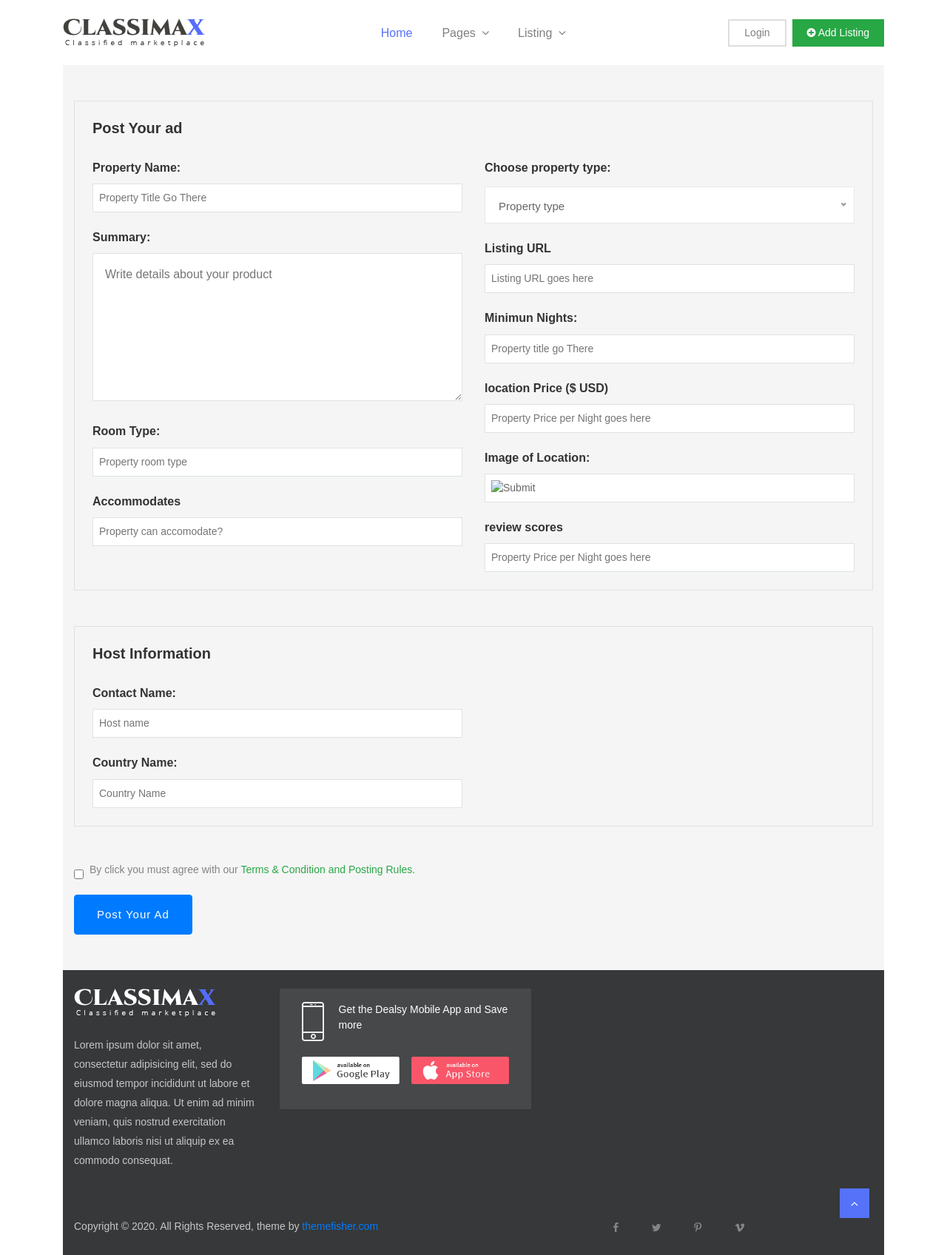
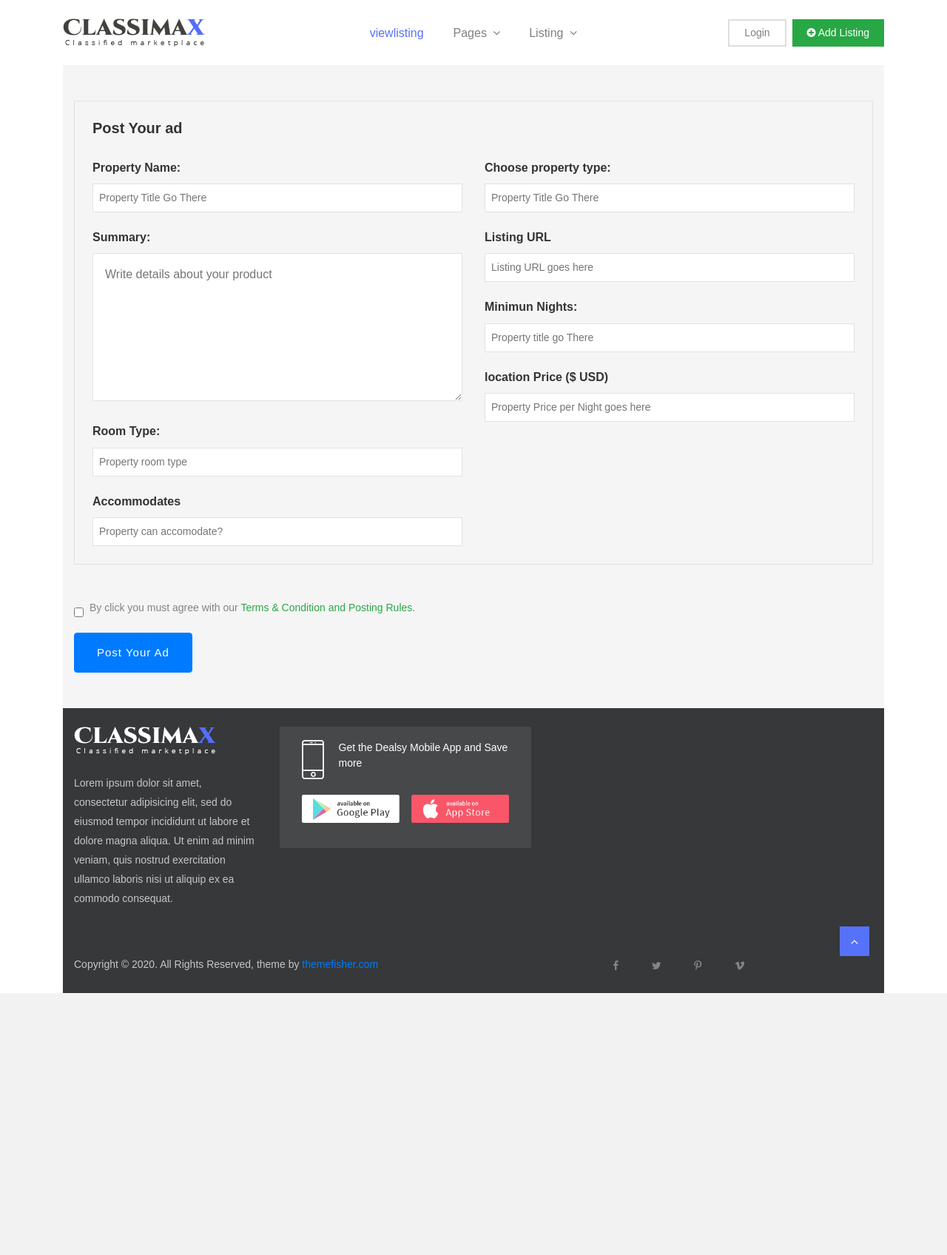
Before and after one commit to baddipudiDebora/MongoDBholidayhomeListing, a Flask app: page /addlisting in a window 1280 px wide. Shown: the whole page at 74% size. After the commit the page ends 1342 px from the top, so only its background shows below. Run offline with Flask 2, Linux system fonts and the light colour scheme; a database or web service that is not in the repository returns one stand-in record (values such as "Sample title"); some libraries are stand-ins or nearby versions; some web fonts are replaced.

Commit message:
Updated Ad-Listing form

```diff
--- a/run.py
+++ b/run.py
@@ -42,7 +42,7 @@ def login():
         if login_user:
             if bcrypt.hashpw(request.form['pass'].encode('utf-8'), login_user['password']) == login_user['password']:
                 session['username'] = request.form['username']
-                return redirect(url_for('home'))
+                return redirect(url_for('viewlisting'))
         return 'Invalid username/password combination'
     return render_template('login.html')
 
@@ -64,11 +64,6 @@ def register():
     return render_template('register.html')
 
 
-@app.route('/home')
-def home():
-    return render_template("ad-list-view.html", page_title="Start shopping")
-
-
 @app.route('/get_property_type')
 def get_property_type():
     return render_template('get_property_type.html',
@@ -77,9 +72,13 @@ def get_property_type():
 
 @app.route('/addlisting')
 def addlisting():
-    listings=mongo.db.listingsAndReviews.find()
+    return render_template("Ad-listing.html", listings=mongo.db.listingsAndReviews.find(),new_list=[])
+
+@app.route('/adlistingform', methods=['POST'])
+def adlistingform():
+    listings=mongo.db.listingsAndReviews
     listings.insert_one(request.form.to_dict())
-    return render_template("Ad-listing.html", new_list=[])
+    return redirect(url_for('viewlisting'))
 
 
 @app.route('/viewlisting')
--- a/templates/Ad-listing.html
+++ b/templates/Ad-listing.html
@@ -3,7 +3,7 @@
 <body class="body-wrapper">
   <section class="ad-post bg-gray py-5">
     <div class="container">
-      <form action="{{ url_for('addlisting') }}" method="POST" >
+      <form action="{{ url_for('adlistingform') }}" method="POST" >
         <!-- Post Your ad start -->
         <fieldset class="border border-gary p-4 mb-5">
           <div class="row">
@@ -14,13 +14,13 @@
               <h6 class="font-weight-bold pt-4 pb-1">Property Name:</h6>
               <input
                 type="text"
-                name="property_name"
+                name="name"
                 class="border w-100 p-2 bg-white text-capitalize"
                 placeholder="Property title go There"
               />
               <h6 class="font-weight-bold pt-4 pb-1">Summary:</h6>
               <textarea
-                name="property-summary"
+                name="summary"
                 id=""
                 class="border p-3 w-100"
                 rows="7"
@@ -32,7 +32,7 @@
                     <h6 class="font-weight-bold pt-4 pb-1">Room Type:</h6>
                     <input
                       type="text"
-                      name="property_room_type"
+                      name="room_type"
                       class="border w-100 p-2 bg-white"
                       placeholder="Property room type"
                     />
@@ -43,7 +43,7 @@
                     </h6>
                     <input
                       type="number"
-                      name="property_accommodates"
+                      name="accommodates"
                       class="border w-100 p-2 bg-white"
                       placeholder="Property can accomodate?"
                     />
@@ -53,24 +53,17 @@
             </div>
             <div class="col-lg-6">
               <h6 class="font-weight-bold pt-4 pb-1">Choose property type:</h6>
-              <select
+                <input
+                type="text"
                 name="property_type"
-                class="w-100 form-control mt-lg-1 mt-md-2 bg-white"
-              >
-                <option value="" disabled selected>Property type</option>
-                {% for list in listings %} {% if list.property_type not in
-                new_list %}
-                <option value="{{list.property_type}}">
-                  {{list.property_type}}</option
-                >
-                {{ new_list.append(list.property_type) }} {% print(new_list) %}
-                {% endif %} {% endfor %}
-              </select>
+                class="border w-100 p-2 bg-white text-capitalize"
+                placeholder="Property title go There"
+              />
               <div>
                 <h6 class="font-weight-bold pt-4 pb-1">Listing URL</h6>
                 <input
                   type="url"
-                  name="property_listing_utl"
+                  name="listing_url"
                   class="border w-100 p-2 bg-white"
                   placeholder="Listing URL goes here"
                 />
@@ -81,7 +74,7 @@
                   <h6 class="font-weight-bold pt-4 pb-1">Minimun Nights:</h6>
                   <input
                     type="number"
-                    name="property_minimum_nights"
+                    name="minimum_nights"
                     class="border w-100 p-2 bg-white"
                     placeholder="Property title go There"
                   />
@@ -92,69 +85,18 @@
                   </h6>
                   <input
                     type="number"
-                    name="property_price"
+                    name="price "
                     class="border w-100 p-2 bg-white"
                     placeholder="Property Price per Night goes here"
                   />
                 </div>
 
-
-              <div class="row px-12">
-                <div class="col-lg-12">
-                  <div>
-                    <h6 class="font-weight-bold pt-4 pb-1">
-                      Image of Location:
-                    </h6>
-                    <input
-                      type="image"
-                      name="property_images_picture_url"
-                      class="border w-100 p-2 bg-white"
-                      placeholder="Property image location"
-                    />
-                  </div>
-                  <div>
-                    <h6 class="font-weight-bold pt-4 pb-1">
-                      review scores
-                    </h6>
-                    <input
-                      type="number"
-                      name="property_review_scores"
-                      class="border w-100 p-2 bg-white"
-                      placeholder="Property Price per Night goes here"
-                    />
-                  </div>
-                </div>
-              </div>
             </div>
           </div>
         </fieldset>
         <!-- Post Your ad end -->
 
-        <!-- seller-information start -->
-        <fieldset class="border p-4 my-5 seller-information bg-gray">
-          <div class="row">
-            <div class="col-lg-12">
-              <h3>Host Information</h3>
-            </div>
-            <div class="col-lg-6">
-              <h6 class="font-weight-bold pt-4 pb-1">Contact Name:</h6>
-              <input
-                type="text"
-                name="property_host_name"
-                placeholder="Host name"
-                class="border w-100 p-2"
-              />
-              <h6 class="font-weight-bold pt-4 pb-1">Country Name:</h6>
-              <input
-                type="text"
-                name="property_host_location"
-                placeholder="Country Name"
-                class="border w-100 p-2"
-              />
-            </div>
-          </div>
-        </fieldset>
-        <!-- seller-information end-->
+
 
         <!-- submit button -->
         <div class="checkbox d-inline-flex">
--- a/templates/ad-list-view.html
+++ b/templates/ad-list-view.html
@@ -12,7 +12,7 @@
               <div class="col-lg-4 align-self-center">
                 <a href="single.html">
                   <img
-                    src="{{list.images.picture_url}}"
+                    src=""
                     class="img-fluid"
                     alt=""
                   />
--- a/templates/base.html
+++ b/templates/base.html
@@ -61,7 +61,7 @@
 					<div class="collapse navbar-collapse" id="navbarSupportedContent">
 						<ul class="navbar-nav ml-auto main-nav ">
 							<li class="nav-item active">
-								<a class="nav-link" href="{{ url_for('index') }}">Home</a>
+								<a class="nav-link" href="{{ url_for('viewlisting') }}">viewlisting</a>
 							</li>
 
 							<li class="nav-item dropdown dropdown-slide">
@@ -108,7 +108,7 @@
 					<div class="collapse navbar-collapse" id="navbarSupportedContent">
 						<ul class="navbar-nav ml-auto main-nav ">
 							<li class="nav-item active">
-								<a class="nav-link" href="{{ url_for('index') }}">Home</a>
+								<a class="nav-link" href="{{ url_for('viewlisting') }}">viewlisting</a>
 							</li>
                             <li class="nav-item active">
 								<a class="nav-link" href="{{ url_for('index') }}">{{ user.name }}</a>
```
